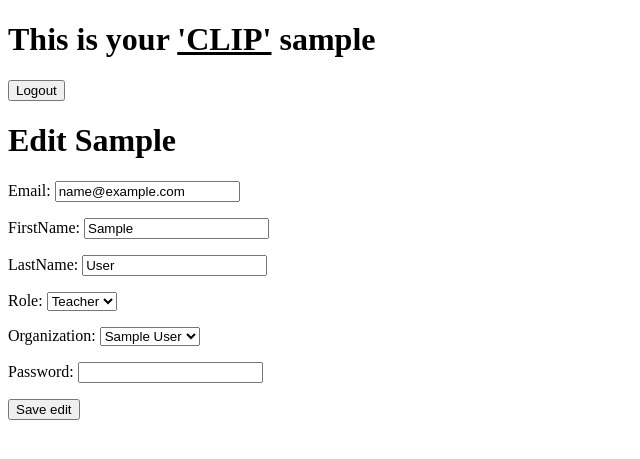
After one commit to SmEjaz22/Client-Portal, a Django app: a page that uses templates/account/editclients.html in a window 1280 px wide. The commit adds this page. Shown: the top 459 px of the page, without its empty margins (0-640 px from the left). Run offline with Django 5.2, Linux system fonts and the light colour scheme; a user stored in the database is signed in; data comes from the database, SQL or seed files in the repository; tables that the repository leaves empty hold one stand-in row (values such as "Sample post").

Commit message:
CP v2.3
Flushed old db, made stronger privacy for clients, and organization. Working on message sending b/w teachers and students while keeping security and privacy.

```diff
--- a/ClientPortal/settings.py
+++ b/ClientPortal/settings.py
@@ -39,7 +39,6 @@ LOGIN_URL = 'account:login'
 
 INSTALLED_APPS = [
     'account',
-    'portal',
 
     'django.contrib.admin',
     'django.contrib.auth',
--- a/account/forms.py
+++ b/account/forms.py
@@ -17,10 +17,12 @@ class OrganizationRegistrationForm(forms.ModelForm):
 
     def clean_adminEmail(self):
         email = self.cleaned_data.get('adminEmail')
-        if User.objects.filter(email=email).exists():
+        user_qs = User.objects.filter(email=email)
+        if self.instance:
+            user_qs = user_qs.exclude(email=self.instance.adminEmail)
+
+        if user_qs.exists():
             raise forms.ValidationError("This email is already in use by another user.")
-        if Organization.objects.filter(adminEmail=email).exists():
-            raise forms.ValidationError("This email is already used by another organization.")
         return email
 
     def save(self, commit = True):
@@ -39,12 +41,14 @@ class OrganizationRegistrationForm(forms.ModelForm):
                 # user_fullname=user_firstname+' '+user_lastname
             else:
                 user_firstname=user_fullname
-            user = User.objects.create_user(username=user_firstname, password=password, email=email)
+            user, user_create = User.objects.get_or_create(username=user_firstname, email=email)
+            user.set_password(password)
             print(password)
             instance.user=user
 
         if commit:
             instance.save()
+            user.save()
 
         return instance
 
@@ -78,22 +82,41 @@ class ClientRegistrationForm(forms.ModelForm):
     class Meta:
         model=Clients
         fields='__all__'
+        exclude=['user']
 
     def __init__(self, *args, **kwargs):
         self.user = kwargs.pop('user', None)  # Get user from kwargs
         self.organization = kwargs.pop('org', None)  # Get user from kwargs
         super().__init__(*args, **kwargs)
 
-        if self.organization:
+        if self.user and not self.user.is_superuser:
             self.fields.pop('organization', None)
 
 
     def clean_email(self):
         email = self.cleaned_data.get('email')
-        if User.objects.filter(email=email).exists():
+        # if User.objects.filter(email=email).exists():
+        #     raise forms.ValidationError("This email is already in use by another user.")
+        # if Clients.objects.filter(email=email).exists():
+        #     raise forms.ValidationError("This email is already used by another client and/or organization.")
+
+
+        # Check for duplicate Clients (excluding current instance if editing)
+        # client_qs = Clients.objects.filter(email=email)
+        # if self.instance:
+        #     client_qs = client_qs.exclude(pk=self.instance.pk)
+        # if client_qs.exists():
+        #     raise forms.ValidationError("This email is already used by another client and/or organization.")
+
+
+        user_qs = User.objects.filter(email=email)
+        if self.instance:
+            user_qs = user_qs.exclude(email=self.instance.email)
+
+        if user_qs.exists():
             raise forms.ValidationError("This email is already in use by another user.")
-        if Clients.objects.filter(email=email).exists():
-            raise forms.ValidationError("This email is already used by another client and/or organization.")
+
+
         return email
 
     def save(self, commit = ...):
@@ -103,14 +126,63 @@ class ClientRegistrationForm(forms.ModelForm):
         email=self.cleaned_data.get('email')
         password=self.cleaned_data.get('password')
 
-        User.objects.create_user(username=firstName, email=email, password=password)
-        print(password)
+        user, user_create = User.objects.get_or_create(username=firstName, email=email)
+        if password:
+            print(password)
+            user.set_password(password)
+
         if self.user.is_superuser:
             instance.organization=self.cleaned_data.get('organization')
         else:
             instance.organization=self.organization
 
+        instance.user=user
+
         if commit:
             instance.save()
 
         return instance
+
+
+
+class ChatForm(forms.Form):
+    To=forms.ModelMultipleChoiceField(queryset=Organization.objects.none(),
+                                      widget=forms.SelectMultiple(attrs={'size':5}),
+                                      label='Send To',
+                                      required=True)
+
+    Heading = forms.CharField(max_length=30, required=True) # for single line input
+    Description =forms.CharField(widget=forms.Textarea(attrs={
+        'cols':40,
+        'rows':5
+    }),required=True)
+
+    def __init__(self, *args, **kwargs):
+        self.user = kwargs.pop('user', None)
+        super().__init__(*args, **kwargs)
+
+        # if self.user and Clients.objects.filter(email=self.user.email).first() is not None:
+        #     self.fields['To'].queryset = Clients.objects.filter(email=self.user)
+
+        # As admin
+        org = Organization.objects.filter(adminEmail=self.user.email).first()
+
+        # Or as a client
+        if not org:
+            client = Clients.objects.filter(user=self.user).first()
+            if client:
+                org = client.organization
+
+        if org:
+            client_users = User.objects.filter(clients__organization=org)
+            try:
+                admin_user = User.objects.get(email=org.adminEmail)
+            except User.DoesNotExist:
+                admin_user = None
+
+            # Combine admin and clients
+            combined_users = client_users
+            if admin_user:
+                combined_users = combined_users | User.objects.filter(pk=admin_user.pk)
+
+            self.fields['To'].queryset = combined_users.distinct()
--- a/account/urls.py
+++ b/account/urls.py
@@ -9,12 +9,16 @@ urlpatterns = [
     path('register/', views.orgregistrationView, name='register'),
     path('status/<int:org_id>', views.statusView, name='status'),
     path('dashboard/<int:org_id>', views.userDashboard, name='dashboard'),
+    # path('dashboard/org/<int:org_id>/', views.userDashboard, name='dashboard_by_org'),
+    # path('dashboard/client/<int:cli_id>/', views.userDashboard, name='dashboard_by_client'),
     path('organization-detail/<int:org_id>', views.orgDetail, name='orgdetail'),
     path('approve-status/<int:org_id>', views.approveStatus, name='approveStatus'),
     path('reject-status/<int:org_id>', views.rejectStatus, name='rejectStatus'),
     path('admin/<str:admin_name>', views.admin, name='admin'),
     path('admin-setup/', views.adminSetup, name='adminSetup'),
     path('add-clients/', views.addClients, name='addClients'),
+    path('edit-clients/<str:cli_email>', views.editClients, name='editClients'),
+    path('send-chat/', views.sendChat, name='sendChat'),
 
     # Built-in urls for registration views.
     path('password_reset/', views.CustomPasswordResetView.as_view(), name='password_reset'),
--- a/account/views.py
+++ b/account/views.py
@@ -11,7 +11,7 @@ from django.urls import reverse_lazy
 from django.contrib.auth.views import PasswordResetView, LogoutView, PasswordChangeView
 
 from .models import Organization, Clients
-from .forms import OrganizationRegistrationForm, LoginForm, AdminSetupForm, ClientRegistrationForm
+from .forms import OrganizationRegistrationForm, LoginForm, AdminSetupForm, ClientRegistrationForm, ChatForm
 
 
 class CustomPasswordResetView(PasswordResetView):
@@ -35,6 +35,7 @@ def loginView(request):
 
             org_exists=Organization.objects.filter(adminEmail=cd.get('adminEmail')).exists()
             user_exists=User.objects.filter(Q(username=cd.get('adminEmail')) | Q(email=cd.get('adminEmail'))).exists()
+            client_exists=Clients.objects.filter(email=cd.get('adminEmail')).exists()
             if user is not None:
                 if not org_exists and not user_exists:
                     return HttpResponse('Organization and/or User Does not exist!')
@@ -53,10 +54,15 @@ def loginView(request):
                         else:
                             return HttpResponse("Disabled account!")
                     else:
-                        if user.username == org.adminEmail:
+                        if user.username == org.adminEmail or user.email == org.adminEmail:
+
                             return redirect('account:status', org_id=org.id)
                         else:
                             return HttpResponse('<h1>You are only allowed to access your own status. If you think this is a mistake. Contact support!</h1>')
+
+                elif client_exists:
+                    login(request, user)
+                    return HttpResponse('Your Client Dashboard')
 
                 else: # Admin logging here.
                     login(request, user)
@@ -93,8 +99,12 @@ def statusView(request, org_id):
 
 @login_required
 def userDashboard(request, org_id):
-    user=request.user.username
-    org=Organization.objects.get(id=org_id)
+    user=request.user.email
+    try:
+        org=Organization.objects.get(id=org_id)
+    except Organization.DoesNotExist:
+        return HttpResponse('<h1>You are only allowed to access your own dashboard. If you think this is a mistake. Contact support!</h1>')
+
     clients=Clients.objects.filter(organization=org)
     if '@' in org.adminEmail:
         user_fullname=org.adminEmail.split('@',1)[0]
@@ -168,13 +178,16 @@ def rejectStatus(request, org_id):
 
 @login_required
 def admin(request, admin_name):
-    org=Organization.objects.all().exclude(name=admin_name)
-    total_orgs=org.count()
-    approved_org=Organization.objects.filter(status='approved')
-    total_approved_org=Organization.objects.filter(status='approved').count()
-    rejected_org=Organization.objects.filter(status='rejected')
+    if request.user.is_superuser:
+        org=Organization.objects.all().exclude(name=admin_name)
+        total_orgs=org.count()
+        approved_org=Organization.objects.filter(status='approved')
+        total_approved_org=Organization.objects.filter(status='approved').count()
+        rejected_org=Organization.objects.filter(status='rejected')
 
-    total_clients=Clients.objects.all()
+        total_clients=Clients.objects.all()
+    else:
+        return HttpResponse('You are not an admin.')
 
     return render(request, 'account/admin.html', {'admin_name':admin_name, 'org':org, 'approved_org':approved_org, 'total_orgs':total_orgs, 'total_approved_org':total_approved_org, 'total_clients':total_clients})
 
@@ -202,17 +215,17 @@ def adminSetup(request):
 
 @login_required
 def addClients(request):
-    user_exists = request.user.is_superuser
-    user=request.user.username
+    user_admin = request.user.is_superuser
+    user=request.user.email
     org_exist=Organization.objects.filter(adminEmail=user).exists()
     org=Organization.objects.filter(adminEmail=user).first()
 
-    if user_exists or org_exist:
+    if user_admin or org_exist:
         if request.method!='POST':
             if org_exist:
-                form=ClientRegistrationForm(org=org)
+                form=ClientRegistrationForm(org=org, user=request.user)
             else:
-                form=ClientRegistrationForm()
+                form=ClientRegistrationForm(user=request.user)
         else:
             if org_exist:
                 form=ClientRegistrationForm(request.POST, user=request.user, org=org)
@@ -221,9 +234,55 @@ def addClients(request):
             if form.is_valid():
                 form.save()
                 if org_exist:
-                    return redirect('account:dashboard',org_id=org.id )
+                    return redirect('account:dashboard', org.id )
                 else:
                     return redirect('account:admin', request.user.username)
     else:
         return HttpResponse('You are a client. You do not have permission to view this.')
     return render(request, 'account/addclients.html', {'form':form})
+
+
+@login_required
+def editClients(request, cli_email):
+    user_admin = request.user.is_superuser
+    org=None
+
+    try:
+        cli=Clients.objects.get(email=cli_email)
+    except Clients.DoesNotExist:
+        return HttpResponse('This client has been deleted and no longer exists.')
+
+    if not user_admin:
+        try:
+            org = Organization.objects.get(user=request.user)
+            if cli.organization.adminEmail != org.adminEmail:
+                return HttpResponse("You do not have permission to edit this clients")
+        except Organization.DoesNotExist:
+            return HttpResponse("You do not have permission to edit clients.")
+
+
+    if request.method != 'POST':
+        form=ClientRegistrationForm(instance=cli, user=request.user)
+    else:
+        form=ClientRegistrationForm(request.POST, instance=cli, user=request.user, org=org)
+        if form.is_valid():
+            form.save()
+            if user_admin:
+                return redirect('account:admin', request.user.username)
+            else:
+                return redirect('account:dashboard', org.id)
+    return render(request, 'account/editclients.html', {'form':form, 'org': org, 'cli':cli })
+
+
+
+@login_required
+def sendChat(request):
+    if request.method == 'POST':
+        form = ChatForm(request.POST, user=request.user)
+        if form.is_valid():
+            # handle the form data here
+            pass
+    else:
+        form = ChatForm(user=request.user)
+
+    return render(request, 'account/sendChat.html', {'form': form, })
--- a/templates/account/admin.html
+++ b/templates/account/admin.html
@@ -43,7 +43,9 @@
 <ul>
     {% for tc in total_clients %}
     <li>
-        {{tc.email}} - {{tc.firstName}} - {{tc.role}} - {{tc.organization.name}}
+        <a href="{%url 'account:editClients' tc.email%}">
+            {{tc.email}} - {{tc.firstName}} - {{tc.role}} - {{tc.organization.name}}
+        </a>
     </li>
     {% endfor %}
 </ul>
--- /dev/null
+++ b/templates/account/editclients.html
@@ -0,0 +1,15 @@
+{% extends "_base.html" %}
+
+{% block content %}
+
+<h1>
+    Edit {{cli.firstName}}
+</h1>
+<form method="post">
+    {{form.as_p}}
+    {%csrf_token%}
+    <button type="submit">Save edit</button>
+</form>
+
+
+{% endblock content %}
--- a/templates/account/userDashboard.html
+++ b/templates/account/userDashboard.html
@@ -22,7 +22,9 @@ Welcome to {{org.name}}
 <ul>
     {% for tc in clients %}
     <li>
-        {{tc.email}} - {{tc.firstName}} - {{tc.role}} - {{tc.organization.name}}
+    <a href={%url 'account:editClients' tc.email%}>
+            {{tc.email}} - {{tc.firstName}} - {{tc.role}} - {{tc.organization.name}}
+    </a>
     </li>
     {% endfor %}
 </ul>
```
Also changed, not shown: account/models.py (+17 -6 lines), templates/account/sendChat.html (added, +15 -0 lines), account/migrations/0001_initial.py, account/migrations/0002_organization_status.py (deleted), account/migrations/0003_clients.py (deleted), account/migrations/0004_rename_user_clients_organization.py (deleted), account/migrations/0005_remove_organization_user_delete_clients_and_more.py (deleted), account/migrations/0006_initial.py (deleted).
